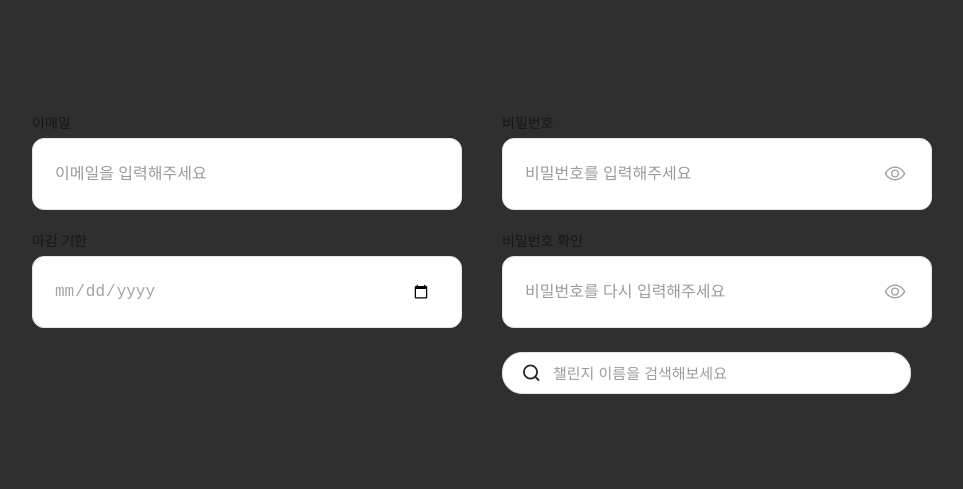
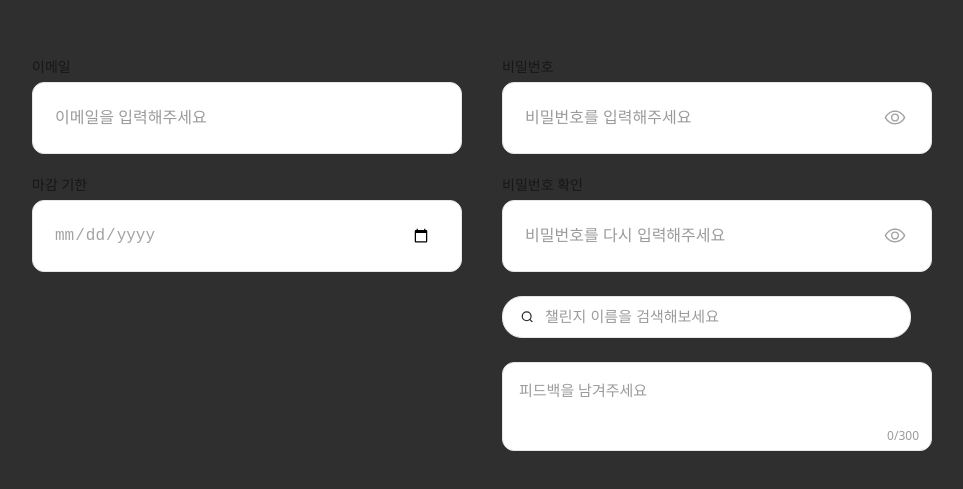
Before and after one commit to fs08-docthrough-team2/fs08-docthrough-team2-fe, a Next.js app: page /example in a window 1280 px wide. Shown: the part 145-634 px from the top of the page, without its empty margins (158-1121 px from the left). Built offline with nearby package versions, Linux system fonts and the light colour scheme; a web font is replaced by a local one.

Commit message:
TextBox 컴포넌트 및 스타일 수정

```diff
--- a/src/app/example/page.jsx
+++ b/src/app/example/page.jsx
@@ -3,7 +3,8 @@ import { useState } from 'react';
 import EmailInput from '@/components/atoms/input/EmailInput';
 import PasswordInput from '@/components/atoms/input/PasswordInput';
 import BaseInput from '@/components/atoms/input/BaseInput';
-import SearchInput from '@/components/atoms/input/SearchInput.jsx';
+import SearchInput from '@/components/atoms/input/SearchInput';
+import TextBox from '@/components/atoms/input/TextBox';
 
 export default function ExamplePage() {
   const [email, setEmail] = useState('');
@@ -11,6 +12,7 @@ export default function ExamplePage() {
   const [confirm, setConfirm] = useState('');
   const [expire, setExpire] = useState('');
   const [keyword, setKeyword] = useState('');
+  const [feedback, setFeedback] = useState('');
 
   return (
     <main
@@ -75,6 +77,8 @@ export default function ExamplePage() {
             onChange={(e) => setKeyword(e.target.value)}
             onSearch={(v) => console.log('검색:', v)}
           />
+
+          <TextBox value={feedback} onChange={(e) => setFeedback(e.target.value)} />
         </div>
       </div>
     </main>
--- a/src/components/atoms/Input/BaseInput.jsx
+++ b/src/components/atoms/Input/BaseInput.jsx
@@ -1,5 +1,5 @@
 import { useId } from 'react';
-import styles from '@/styles/components/atoms/Input/BaseInput.module.scss';
+import styles from '@/styles/components/atoms/input/BaseInput.module.scss';
 
 export default function BaseInput({
   label,
--- a/src/components/atoms/Input/PasswordInput.jsx
+++ b/src/components/atoms/Input/PasswordInput.jsx
@@ -1,6 +1,6 @@
 import { useState } from 'react';
 import BaseInput from './BaseInput';
-import styles from '@/styles/components/atoms/Input/BaseInput.module.scss';
+import styles from '@/styles/components/atoms/input/BaseInput.module.scss';
 
 export default function PasswordInput({
   label = '비밀번호',
--- a/src/components/atoms/Input/SearchInput.jsx
+++ b/src/components/atoms/Input/SearchInput.jsx
@@ -1,36 +1,24 @@
 import { useState } from 'react';
-import styles from '@/styles/components/atoms/Input/SearchInput.module.scss';
+import styles from '@/styles/components/atoms/input/SearchInput.module.scss';
 
 export default function SearchInput({
-  placeholder = '챌린지 이름을 검색해보세요',
   value,
   onChange,
   onSearch,
+  placeholder = '챌린지 이름을 검색해보세요',
 }) {
-  const [keyword, setKeyword] = useState(value ?? '');
-
-  const handleKeyDown = (e) => {
-    if (e.key === 'Enter') {
-      onSearch?.(keyword.trim());
-    }
-  };
-
   return (
-    <div className={styles.inputWrap}>
-      <div className={styles.leftNode}>
-        <img src="/icons/search.svg" alt="검색" width={24} height={24} />
+    <div className={styles.siWrap}>
+      <div className={styles.siLeft}>
+        <img src="/icons/search.svg" alt="검색" width={16} height={16} />
       </div>
-
       <input
-        className={styles.input}
+        className={styles.siInput}
         type="search"
+        value={value}
         placeholder={placeholder}
-        value={keyword}
-        onChange={(e) => {
-          setKeyword(e.target.value);
-          onChange?.(e);
-        }}
-        onKeyDown={handleKeyDown}
+        onChange={onChange}
+        onKeyDown={(e) => e.key === 'Enter' && onSearch?.(value.trim())}
       />
     </div>
   );
--- /dev/null
+++ b/src/components/atoms/Input/TextBox.jsx
@@ -0,0 +1,23 @@
+import styles from '@/styles/components/atoms/input/TextBox.module.scss';
+
+export default function TextBox({
+  value,
+  onChange,
+  maxLength = 300,
+  placeholder = '피드백을 남겨주세요',
+}) {
+  return (
+    <div className={styles.tbWrap}>
+      <textarea
+        className={styles.tbArea}
+        value={value}
+        onChange={onChange}
+        placeholder={placeholder}
+        maxLength={maxLength}
+      />
+      <span className={styles.tbCount}>
+        {value.length}/{maxLength}
+      </span>
+    </div>
+  );
+}
--- a/src/styles/components/atoms/Input/SearchInput.module.scss
+++ b/src/styles/components/atoms/Input/SearchInput.module.scss
@@ -1,36 +1,31 @@
-.inputWrap {
+.siWrap {
   display: flex;
   align-items: center;
-  width: 375px; /* 피그마 width */
-  height: 40px; /* 피그마 height */
+  width: 375px;
+  height: 40px;
   padding: 0 16px;
   gap: 8px;
-
-  border-radius: 20px; /* 둥글게 */
+  border-radius: 20px;
   border: 1px solid #e5e5e5;
-  background: #ffffff;
-  transition: border-color 0.2s ease;
-
-  &:focus-within {
-    border-color: #9b9b9b;
-  }
+  background: #fff;
+  transition: border-color 0.2s;
 }
-
-.leftNode {
+.siWrap:focus-within {
+  border-color: #9b9b9b;
+}
+.siLeft {
   display: flex;
   align-items: center;
   justify-content: center;
 }
-
-.input {
+.siInput {
   flex: 1;
   border: none;
-  outline: none;
+  outline: 0;
   background: transparent;
   font-size: 15px;
   color: #333;
-
-  &::placeholder {
-    color: #9b9b9b;
-  }
 }
+.siInput::placeholder {
+  color: #9b9b9b;
+}
--- /dev/null
+++ b/src/styles/components/atoms/Input/TextBox.module.scss
@@ -0,0 +1,49 @@
+.tbWrap {
+  box-sizing: border-box;
+  width: 100%;
+  max-width: 794px;
+  min-height: 89px;
+  padding: 16px;
+  border-radius: 12px;
+  border: 1px solid #e5e5e5;
+  background: #fff;
+  position: relative;
+
+  display: flex;
+  flex-direction: column;
+}
+
+.tbArea {
+  box-sizing: border-box;
+  width: 100%;
+  flex: 1;
+  resize: none;
+  border: none;
+  outline: none;
+  padding: 0;
+  margin: 0;
+  background: transparent;
+
+  font-size: 15px;
+  line-height: 1.5;
+  color: #333;
+  font-family: inherit;
+
+  &::placeholder {
+    color: #9b9b9b;
+  }
+
+  &::-webkit-scrollbar {
+    width: 0;
+    height: 0;
+  }
+}
+
+/* 글자 수 카운트 */
+.tbCount {
+  position: absolute;
+  right: 12px;
+  bottom: 8px;
+  font-size: 12px;
+  color: #9b9b9b;
+}
```
